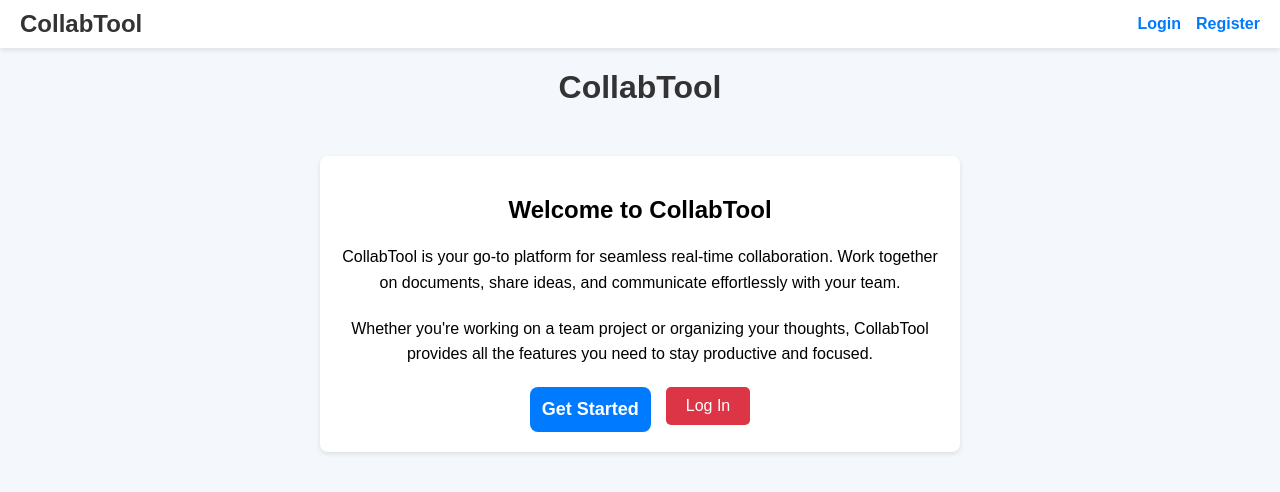
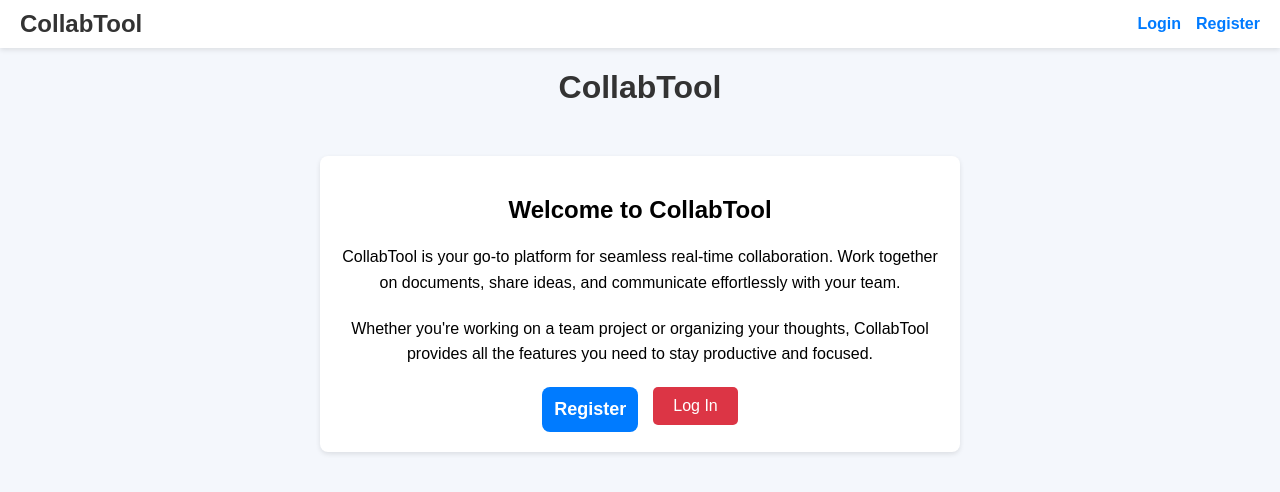
Before and after one commit to Ashitosh9922/P1-Real-Time-Collaboration-Tool, a React (Vite) app in the folder Collab_Tool/frontend/my-app/: page / in a window 1280 px wide. Shown: the top 492 px of the page. Built offline with nearby package versions, Linux system fonts and the light colour scheme; no server answers.

Commit message:
Update home.jsx

```diff
--- a/Collab_Tool/frontend/my-app/src/components/home.jsx
+++ b/Collab_Tool/frontend/my-app/src/components/home.jsx
@@ -20,7 +20,7 @@ function Home() {
         </div>
         <div className="buttons">
           <Link to="/register">
-            <button className="register-button">Get Started</button>
+            <button className="register-button">Register</button>
           </Link>
           <Link to="/login">
             <button className="login-button">Log In</button>
```
